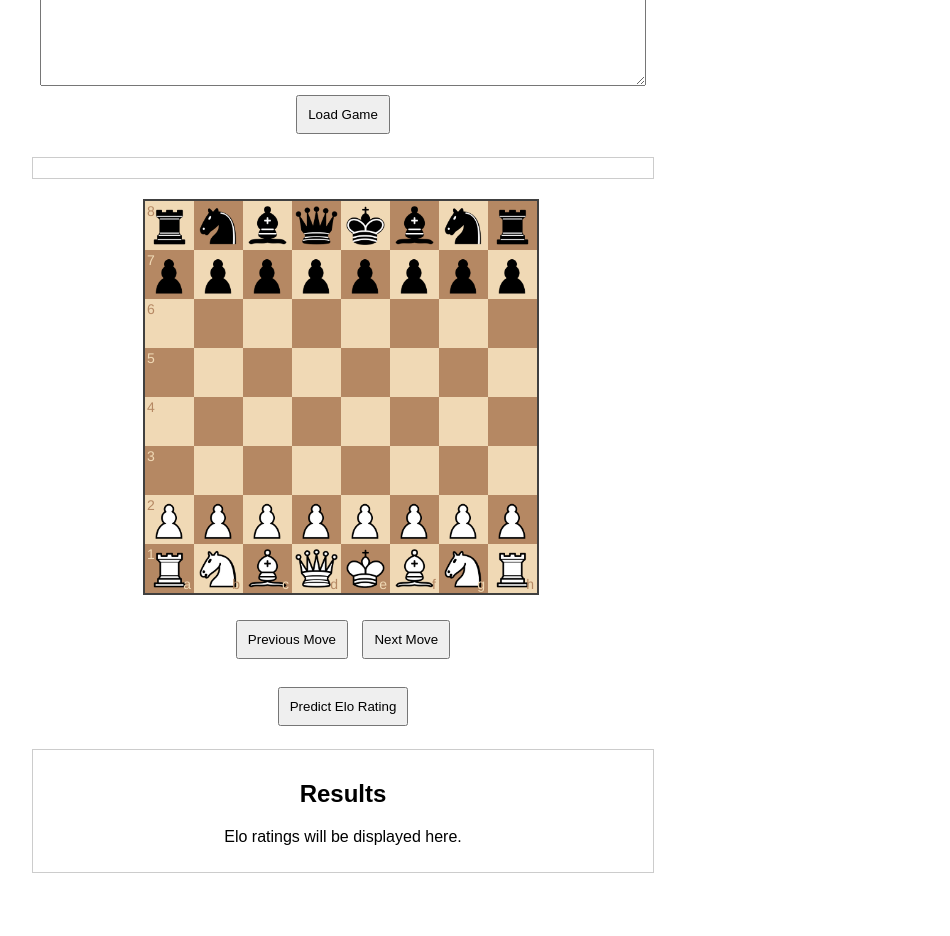
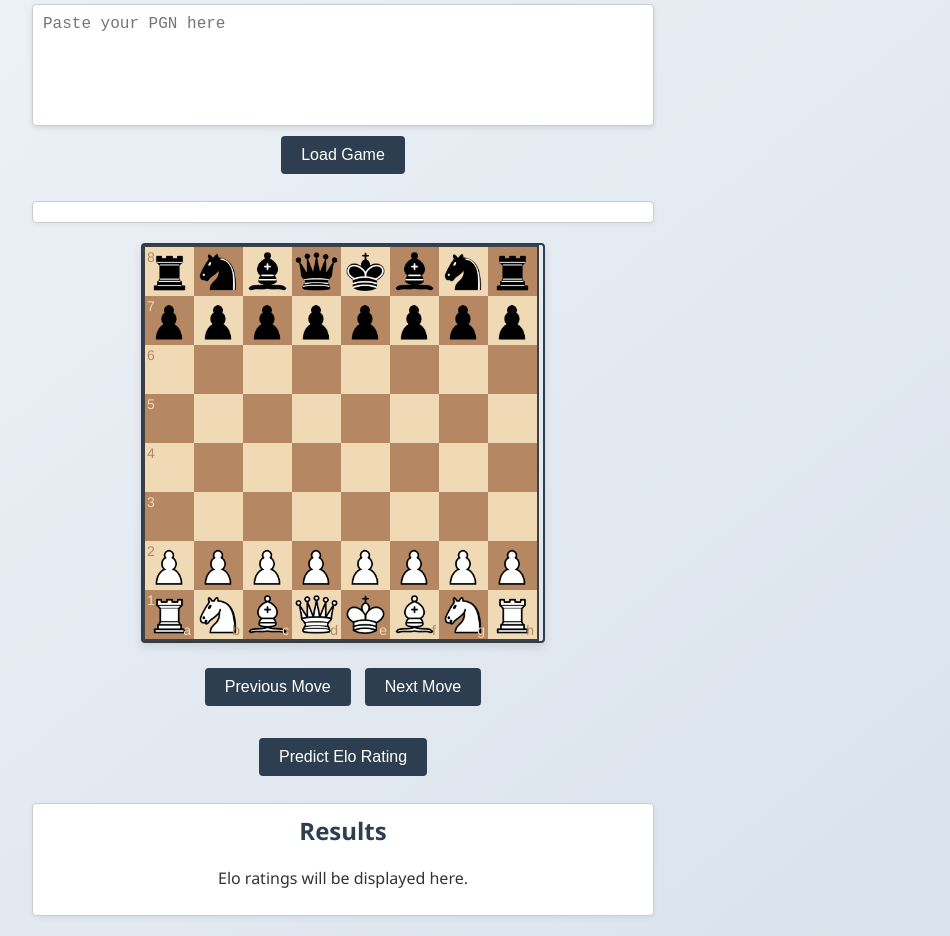
Before and after one commit to RUTHVIKSR/Chess-website, a plain HTML site: page index.html in a window 1280 px wide. Shown: the part 100-1036 px from the top of the page, without its empty margins (297-1247 px from the left). Before the commit the page ends 981 px from the top, so only its background shows below. Drawn offline with nearby package versions, Linux system fonts and the light colour scheme.

Commit message:
Update style.css

```diff
--- a/style.css
+++ b/style.css
@@ -1,20 +1,97 @@
-/* styles.css */
+/* style.css */
+
+/* Base styles */
 body {
-    font-family: Arial, sans-serif;
+    font-family: 'Segoe UI', Tahoma, Geneva, Verdana, sans-serif;
     text-align: center;
+    background: linear-gradient(to bottom right, #f0f4f8, #d9e2ec);
+    margin: 0;
+    padding: 20px;
+    color: #333;
 }
 
-#board {
-    margin: 20px auto;
+/* Header styling */
+h1 {
+    color: #2d3e50;
+    margin-bottom: 20px;
 }
 
+/* Textarea styling */
 textarea {
     width: 600px;
     height: 100px;
+    padding: 10px;
+    border: 1px solid #ccc;
+    border-radius: 4px;
+    resize: none;
+    font-size: 1rem;
+    box-shadow: 0 2px 5px rgba(0, 0, 0, 0.1);
+    transition: border 0.3s ease;
+}
+textarea:focus {
+    outline: none;
+    border-color: #2d3e50;
 }
 
+/* Button styling */
 button {
     margin: 5px;
+    padding: 10px 20px;
+    font-size: 1rem;
+    background-color: #2d3e50;
+    color: #fff;
+    border: none;
+    border-radius: 4px;
+    cursor: pointer;
+    transition: background-color 0.3s ease, transform 0.2s ease;
+}
+button:hover {
+    background-color: #1e2a38;
+}
+button:active {
+    transform: scale(0.98);
+}
+
+/* Chess board container */
+#board {
+    margin: 20px auto;
+    box-shadow: 0 4px 8px rgba(0, 0, 0, 0.1);
+    border: 2px solid #2d3e50;
+    border-radius: 4px;
+}
+
+/* PGN Display Section */
+#cleanedPGNDisplay {
+    white-space: pre-wrap;
+    border: 1px solid #ccc;
     padding: 10px;
-    cursor: pointer;
+    width: 600px;
+    margin: 20px auto;
+    background-color: #fff;
+    border-radius: 4px;
+    box-shadow: 0 2px 5px rgba(0, 0, 0, 0.05);
 }
+
+/* Results Section */
+#results {
+    margin-top: 20px;
+    border: 1px solid #ccc;
+    padding: 15px;
+    width: 600px;
+    margin-left: auto;
+    margin-right: auto;
+    background-color: #fff;
+    border-radius: 4px;
+    box-shadow: 0 2px 5px rgba(0, 0, 0, 0.05);
+}
+#results h2 {
+    margin-top: 0;
+    color: #2d3e50;
+}
+
+/* Responsive adjustments */
+@media (max-width: 640px) {
+    textarea, #cleanedPGNDisplay, #results {
+        width: 90%;
+    }
+}
```
